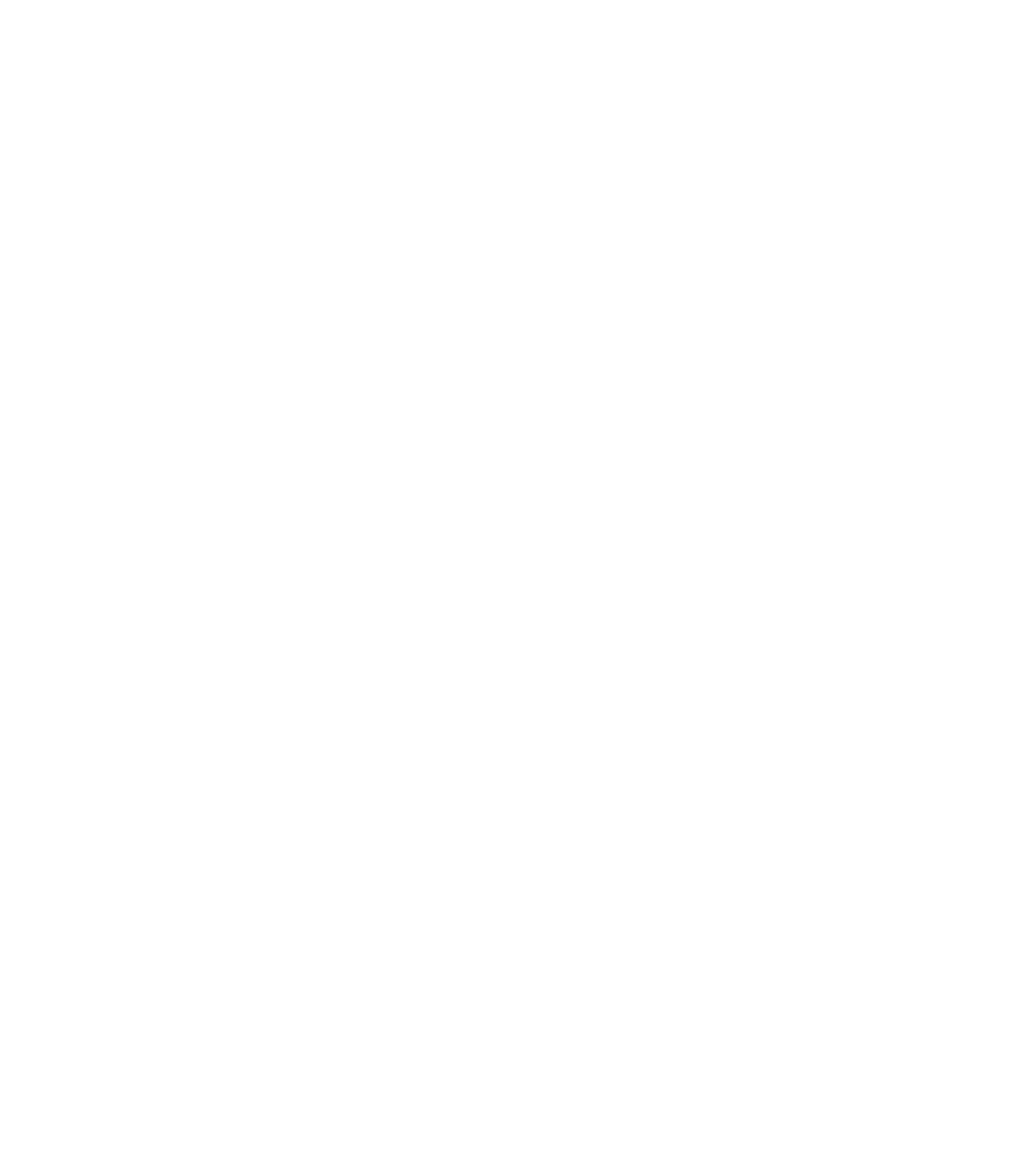
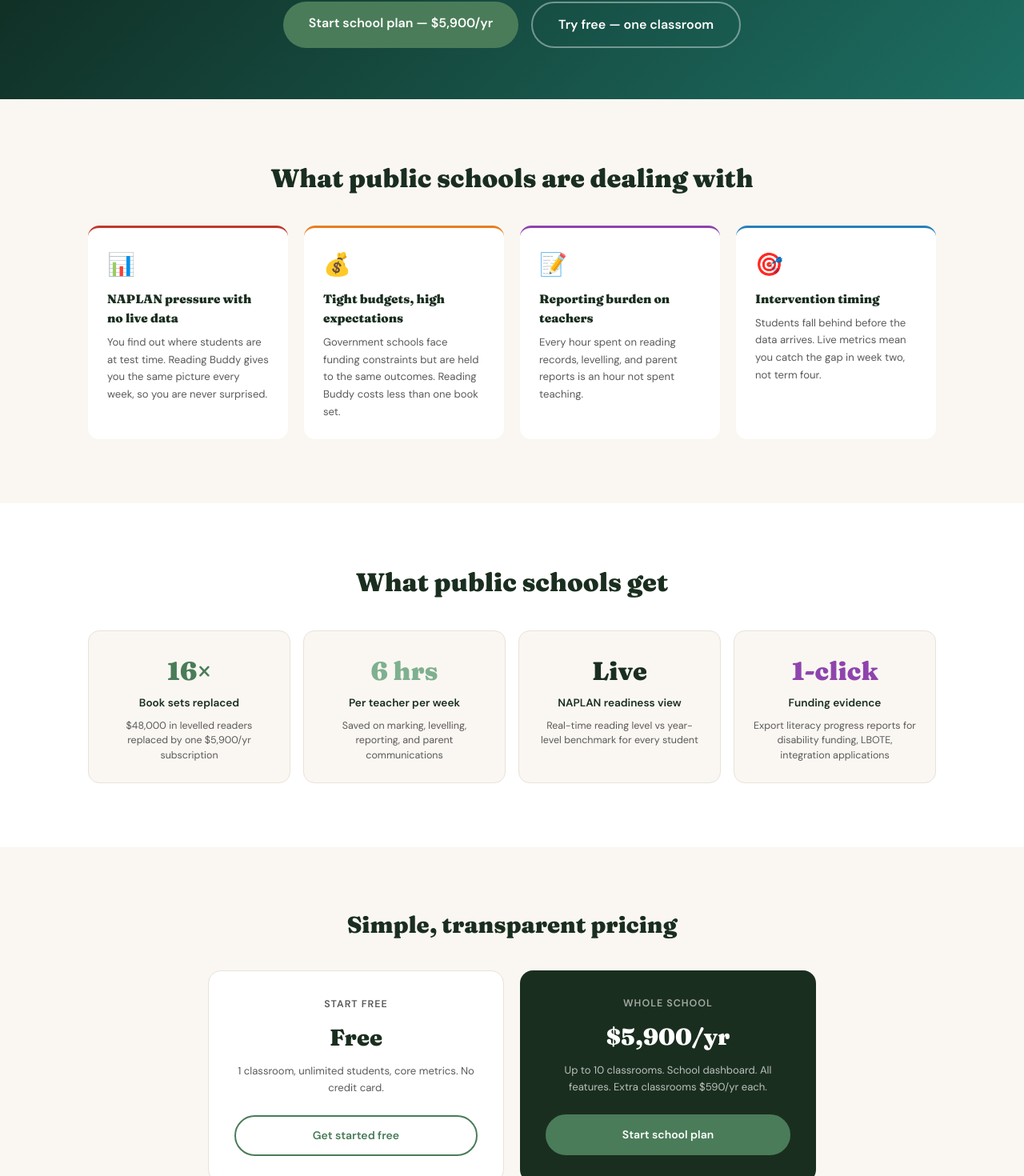
Before and after one commit to TML-4PM/reading-buddy, a Next.js app: page /schools/public in a window 1280 px wide. Before the commit this address had no page. Shown: the part 478-1948 px from the top of the page at 80% size. Before the commit the page ends 800 px from the top, so only its background shows below. Built offline with nearby package versions, Linux system fonts and the light colour scheme.

Commit message:
feat: public schools page

```diff
--- /dev/null
+++ b/app/schools/public/page.tsx
@@ -0,0 +1,90 @@
+import type { Metadata } from 'next'
+import Link from 'next/link'
+import Nav from '@/components/Nav'
+
+export const metadata: Metadata = {
+  title: 'Reading Buddy for Public Schools — AI reading intelligence for every student',
+  description: 'Replace $48,000 in levelled readers. Live NAPLAN-aligned data, automated parent reports, and whole-school dashboards for $5,900/yr.',
+}
+
+const C = { sage:'#4a7c59', sageL:'#7fb08f', navy:'#1a2e1f', mid:'#5a5a5a', cream:'#faf7f2', border:'#e8e2d9' }
+
+export default function PublicSchools() {
+  return (
+    <>
+      <Nav />
+      <section style={{ background:`linear-gradient(135deg,#0d1e14 0%,#1d6e63 100%)`, padding:'5rem 1.5rem 4rem', color:'white', textAlign:'center' }}>
+        <p style={{ fontSize:'0.78rem', textTransform:'uppercase', letterSpacing:'0.12em', color:'rgba(255,255,255,0.55)', marginBottom:'0.75rem' }}>Government Schools</p>
+        <h1 style={{ fontFamily:'Fraunces,serif', fontSize:'clamp(2rem,4.5vw,3rem)', fontWeight:900, marginBottom:'1rem', lineHeight:1.15 }}>
+          Every student measured.<br />Every session.<br /><em style={{ fontStyle:'normal', color:C.sageL }}>No extra budget.</em>
+        </h1>
+        <p style={{ color:'rgba(255,255,255,0.75)', fontSize:'1.05rem', maxWidth:600, margin:'0 auto 2rem', lineHeight:1.7 }}>
+          Reading Buddy replaces $48,000 in levelled readers and hours of manual admin for $5,900 per year. Live NAPLAN-aligned data, automated parent reports, and whole-school dashboards — included.
+        </p>
+        <div style={{ display:'flex', gap:'1rem', justifyContent:'center', flexWrap:'wrap' }}>
+          <Link href="/contact?plan=school" style={{ background:C.sage, color:'white', padding:'0.875rem 2rem', borderRadius:50, fontWeight:700, textDecoration:'none' }}>Start school plan — $5,900/yr</Link>
+          <Link href="mailto:readingbuddies@outcome-ready.com?subject=Free+Trial+Public" style={{ border:'2px solid rgba(255,255,255,0.4)', color:'white', padding:'0.875rem 2rem', borderRadius:50, fontWeight:600, textDecoration:'none' }}>Try free — one classroom</Link>
+        </div>
+      </section>
+
+      <section style={{ padding:'5rem 1.5rem', background:C.cream }}>
+        <div style={{ maxWidth:1060, margin:'0 auto' }}>
+          <h2 style={{ fontFamily:'Fraunces,serif', fontSize:'clamp(1.5rem,3vw,2rem)', fontWeight:800, color:C.navy, marginBottom:'2.5rem', textAlign:'center' }}>What public schools are dealing with</h2>
+          <div style={{ display:'grid', gridTemplateColumns:'repeat(auto-fit,minmax(220px,1fr))', gap:'1.25rem' }}>
+            {[
+              ['📊','NAPLAN pressure with no live data','You find out where students are at test time. Reading Buddy gives you the same picture every week, so you are never surprised.','#c0392b'],
+              ['💰','Tight budgets, high expectations','Government schools face funding constraints but are held to the same outcomes. Reading Buddy costs less than one book set.','#e67e22'],
+              ['📝','Reporting burden on teachers','Every hour spent on reading records, levelling, and parent reports is an hour not spent teaching.','#8e44ad'],
+              ['🎯','Intervention timing','Students fall behind before the data arrives. Live metrics mean you catch the gap in week two, not term four.','#2980b9'],
+            ].map(([icon,t,d,accent]) => (
+              <div key={t} style={{ background:'white', borderRadius:14, padding:'1.5rem', borderTop:`3px solid ${accent as string}` }}>
+                <div style={{ fontSize:'1.75rem', marginBottom:'0.5rem' }}>{icon}</div>
+                <h4 style={{ fontFamily:'Fraunces,serif', fontWeight:800, fontSize:'0.95rem', color:C.navy, marginBottom:'0.4rem' }}>{t}</h4>
+                <p style={{ fontSize:'0.82rem', color:C.mid, lineHeight:1.65, margin:0 }}>{d}</p>
+              </div>
+            ))}
+          </div>
+        </div>
+      </section>
+
+      <section style={{ padding:'5rem 1.5rem', background:'white' }}>
+        <div style={{ maxWidth:1060, margin:'0 auto' }}>
+          <h2 style={{ fontFamily:'Fraunces,serif', fontSize:'clamp(1.5rem,3vw,2rem)', fontWeight:800, color:C.navy, marginBottom:'2.5rem', textAlign:'center' }}>What public schools get</h2>
+          <div style={{ display:'grid', gridTemplateColumns:'repeat(auto-fit,minmax(200px,1fr))', gap:'1rem' }}>
+            {[
+              ['16×','Book sets replaced','$48,000 in levelled readers replaced by one $5,900/yr subscription',C.sage],
+              ['6 hrs','Per teacher per week','Saved on marking, levelling, reporting, and parent communications',C.sageL],
+              ['Live','NAPLAN readiness view','Real-time reading level vs year-level benchmark for every student',C.navy],
+              ['1-click','Funding evidence','Export literacy progress reports for disability funding, LBOTE, integration applications','#8e44ad'],
+            ].map(([stat,label,desc,accent]) => (
+              <div key={label} style={{ background:C.cream, borderRadius:14, padding:'1.5rem', textAlign:'center', border:`1px solid ${C.border}` }}>
+                <div style={{ fontFamily:'Fraunces,serif', fontWeight:900, fontSize:'2rem', color:accent as string, marginBottom:'0.25rem' }}>{stat}</div>
+                <div style={{ fontWeight:700, fontSize:'0.85rem', color:C.navy, marginBottom:'0.5rem' }}>{label}</div>
+                <div style={{ fontSize:'0.78rem', color:C.mid, lineHeight:1.5 }}>{desc}</div>
+              </div>
+            ))}
+          </div>
+        </div>
+      </section>
+
+      <section style={{ padding:'5rem 1.5rem', background:C.cream }}>
+        <div style={{ maxWidth:760, margin:'0 auto', textAlign:'center' }}>
+          <h2 style={{ fontFamily:'Fraunces,serif', fontSize:'clamp(1.4rem,3vw,1.8rem)', fontWeight:800, color:C.navy, marginBottom:'2.5rem' }}>Simple, transparent pricing</h2>
+          <div style={{ display:'grid', gridTemplateColumns:'repeat(auto-fit,minmax(200px,1fr))', gap:'1.25rem' }}>
+            {[
+              { tier:'Start free', price:'Free', desc:'1 classroom, unlimited students, core metrics. No credit card.', cta:'Get started free', href:'mailto:readingbuddies@outcome-ready.com?subject=Free+Trial', featured:false },
+              { tier:'Whole school', price:'$5,900/yr', desc:'Up to 10 classrooms. School dashboard. All features. Extra classrooms $590/yr each.', cta:'Start school plan', href:'/contact?plan=school', featured:true },
+            ].map(p => (
+              <div key={p.tier} style={{ background:p.featured ? C.navy : 'white', borderRadius:16, padding:'2rem', border:p.featured ? 'none' : `1px solid ${C.border}` }}>
+                <div style={{ fontSize:'0.78rem', fontWeight:700, color:p.featured ? 'rgba(255,255,255,0.6)' : C.mid, marginBottom:'0.5rem', textTransform:'uppercase' as const, letterSpacing:'0.08em' }}>{p.tier}</div>
+                <div style={{ fontFamily:'Fraunces,serif', fontWeight:900, fontSize:'1.8rem', color:p.featured ? 'white' : C.navy, marginBottom:'0.5rem' }}>{p.price}</div>
+                <p style={{ fontSize:'0.82rem', color:p.featured ? 'rgba(255,255,255,0.7)' : C.mid, lineHeight:1.6, marginBottom:'1.5rem' }}>{p.desc}</p>
+                <Link href={p.href} style={{ display:'block', background:p.featured ? C.sage : 'transparent', color:p.featured ? 'white' : C.sage, border:`2px solid ${C.sage}`, padding:'0.75rem', borderRadius:50, fontWeight:700, textDecoration:'none', fontSize:'0.875rem', textAlign:'center' as const }}>{p.cta}</Link>
+              </div>
+            ))}
+          </div>
+        </div>
+      </section>
+    </>
+  )
+}
```
